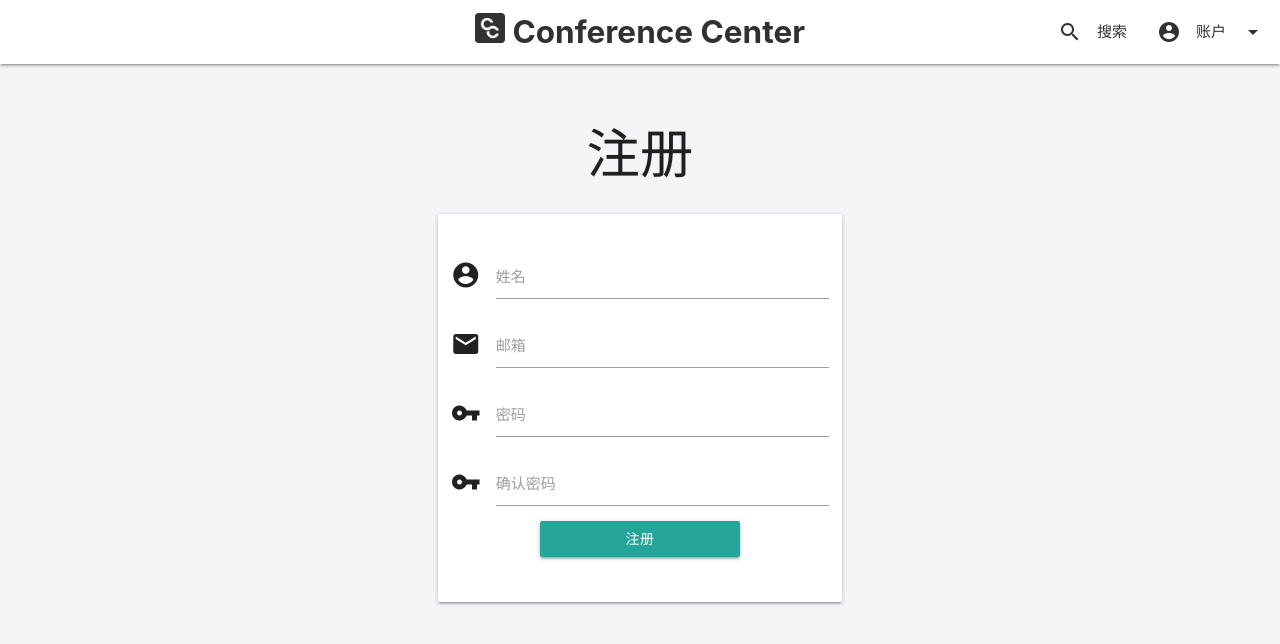
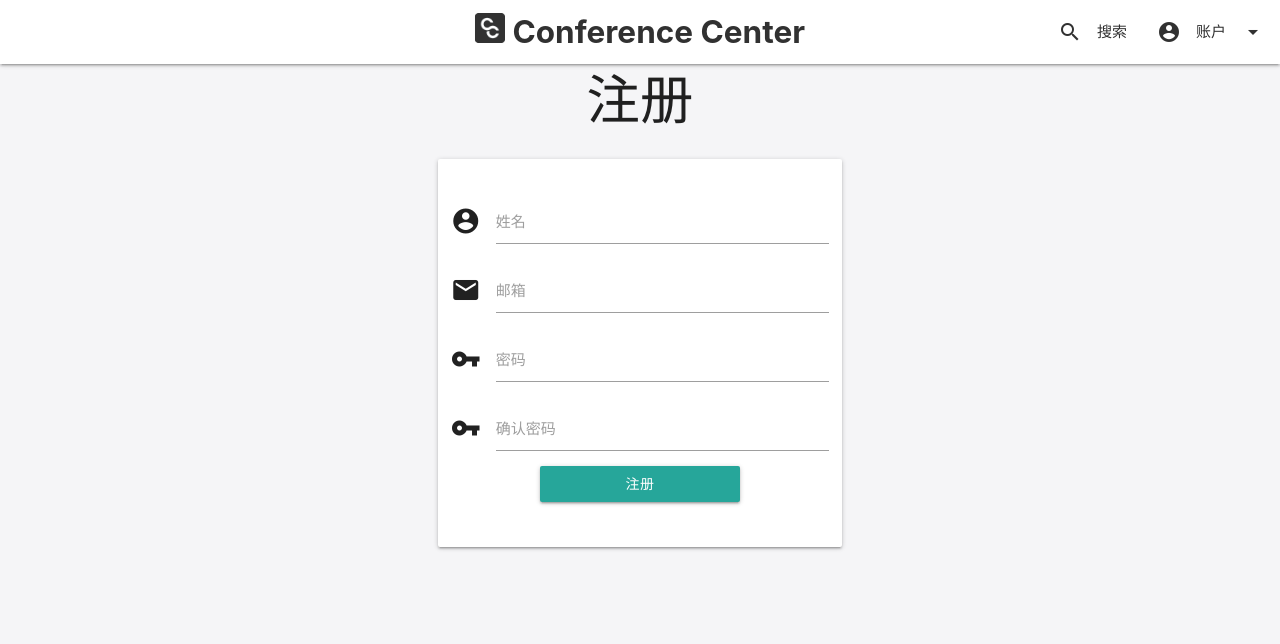
Before and after one commit to 01coding/ConferenceCenter, a Vue app: page /user/register in a window 1280 px wide. Shown: the top 644 px of the page. Built offline with nearby package versions, Linux system fonts and the light colour scheme; what vue-bus, vuejs-dialog would draw is missing.

Commit message:
fix the navbar

```diff
--- a/src/components/404.vue
+++ b/src/components/404.vue
@@ -2,7 +2,7 @@
   <div :style="{'height': height+'px'}">
   <!--<div>-->
     <navbar></navbar>
-    <div class="center">
+    <div class="center" style="margin-top: 3rem;">
       <h1>404</h1>
       <h2>您访问的页面不存在</h2>
       <a style="cursor: pointer" @click="go_back()"><h4>返回</h4></a>
--- a/src/components/ConferenceInformation/Conference.vue
+++ b/src/components/ConferenceInformation/Conference.vue
@@ -2,7 +2,7 @@
 
   <div>
     <NavBar></NavBar>
-    <div class="row">
+    <div class="row" style="margin-top:4rem;">
       <div class="col s1"></div>
       <div class="card customize"
            style="width: 100%; padding-top: 2rem;
--- a/src/components/Contribute.vue
+++ b/src/components/Contribute.vue
@@ -3,7 +3,7 @@
     <NavBar></NavBar>
 
     <div class="card customize"
-         style="width: 100%; padding-top: 2rem; padding-bottom: 2rem; margin: 0;"
+         style="width: 100%; padding-top: 2rem; padding-bottom: 2rem; margin-top: 4rem;"
          :style="{'background-image':bg_overlay+'url(/static/bg1.jpg)'}">
       <div class="white-text row container">
         <div class="col s10 offset-s1">
--- a/src/components/Index.vue
+++ b/src/components/Index.vue
@@ -1,7 +1,7 @@
 <template>
   <div>
     <NavBar></NavBar>
-    <div class="carousel carousel-slider center" style="height: 30rem;">
+    <div class="carousel carousel-slider center" style="height: 30rem;margin-top:3rem;">
       <div class="carousel-fixed-item center">
         <a class="btn btn-large waves-effect white grey-text darken-text-4"
            style="bottom: 3rem; font-weight: bold;" @click="learn_more">
--- a/src/components/Login/Login.vue
+++ b/src/components/Login/Login.vue
@@ -2,7 +2,7 @@
   <div>
     <navbar></navbar>
     <br/>
-    <div class="row center-align" style="margin-top:40px; margin-bottom: 1px">
+    <div class="row center-align" style="margin-top:4rem; margin-bottom: 1px">
       <h2>登录</h2>
     </div>
     <div class="row">
--- a/src/components/OperationManagement/ReviewApplication.vue
+++ b/src/components/OperationManagement/ReviewApplication.vue
@@ -2,7 +2,7 @@
   <div>
     <NavBar></NavBar>
     <BackGround></BackGround>
-    <div class="row" style="height:2rem;"></div>
+    <div class="row" style="height:2rem;margin-top:3rem;"></div>
     <div class="row">
       <div class="col s1"></div>
       <div class="col s10">
--- a/src/components/Register/InstitutionRegister.vue
+++ b/src/components/Register/InstitutionRegister.vue
@@ -1,7 +1,7 @@
 <template>
 <div>
   <navbar></navbar>
-  <div class="row center-align container">
+  <div class="row center-align container" style="margin-top: 3rem;">
     <div class="row" style="margin-top: 30px"></div>
     <div class="row">
       <div class="card-panel white-text text grey darken-2 " style="vertical-align: center; padding-top: 8px;padding-bottom: 8px;font-size: 17px">基本信息</div>
--- a/src/components/Register/UserRegister.vue
+++ b/src/components/Register/UserRegister.vue
@@ -2,7 +2,7 @@
   <div>
     <navbar></navbar>
   <br/>
-  <div class="row center-align" style="margin-bottom: 1px">
+  <div class="row center-align" style="margin-bottom: 1px;margin-top: 3rem;">
     <h2>注册</h2>
   </div>
   <div class="row">
--- a/src/components/Search.vue
+++ b/src/components/Search.vue
@@ -2,7 +2,7 @@
   <div>
     <background></background>
     <navbar></navbar>
-    <div class="valign-wrapper white" style="width: 100%; height: 10rem;">
+    <div class="valign-wrapper white" style="width: 100%; height: 10rem;margin-top:3rem;">
       <div class="row container">
         <div class="container">
           <div class="nav-wrapper searchBar">
--- a/src/include/NavBar.vue
+++ b/src/include/NavBar.vue
@@ -1,5 +1,5 @@
 <template>
-  <div>
+  <div class="nav-fix">
     <nav class="white">
       <ul id="dropdown1" class="dropdown-content">
         <li><router-link class="grey-text text-darken-3" to="/login">登录</router-link></li>
@@ -123,4 +123,11 @@ export default {
 nav ul li a:hover {
   background-color: #f0f0f3;
 }
+.nav-fix{
+  position:fixed;
+  top:0rem;
+  z-index:990;
+  height:3rem;
+  width:100%;
+}
 </style>
```
